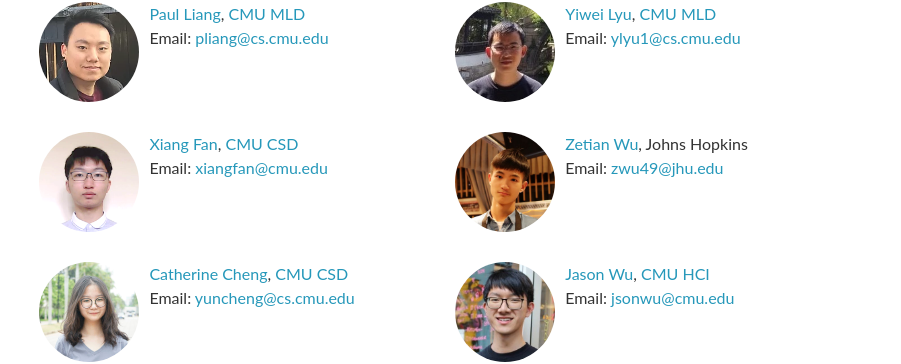
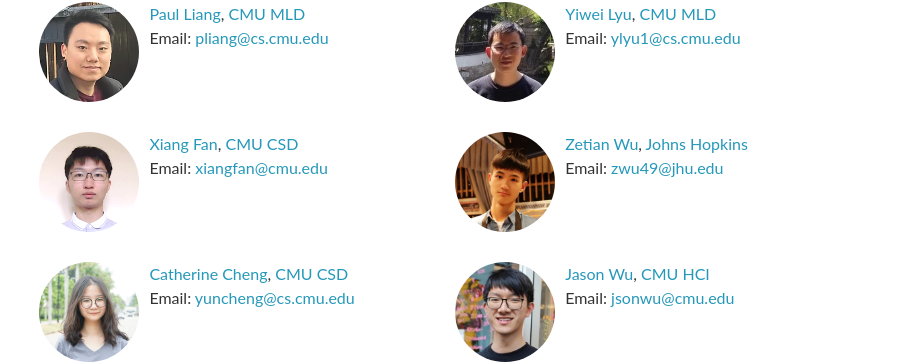
Before and after one commit to CMU-MultiComp-Lab/multibench, a Jekyll site: the page index.html, which Jekyll copies as it is, in a window 1280 px wide and 900 px high, scrolled down 1046 px. Shown: the part 126-490 px from the top of the window, without its empty margins (189-1090 px from the left). Built offline with Jekyll 4.4.1, drawn with Linux system fonts in a browser that asks for light colours; nearby versions of some CDN libraries; library files that are not in the unit come from our copies; comment, search, counter and statistics services are not loaded; part of the change alters nothing that is shown.

```diff
--- a/index.html
+++ b/index.html
@@ -143,7 +143,7 @@
   <div class="instructor-profile-two-col">
     <a href=" " target="_blank"><img src="/multibench/assets/img/zetian.jpeg" /></a>
     <ul class="instructor-info">
-      <li> <a href=" " target="_blank">Zetian Wu</a>, Johns Hopkins</li>
+      <li> <a href=" " target="_blank">Zetian Wu</a>, <a href="https://www.jhu.edu/" target="_blank">Johns Hopkins</a></li>
       <li><span>Email:</span> <a href="mailto:zwu49@jhu.edu" target="_blank">zwu49@jhu.edu</a></li>
     </ul>
   </div>
```
